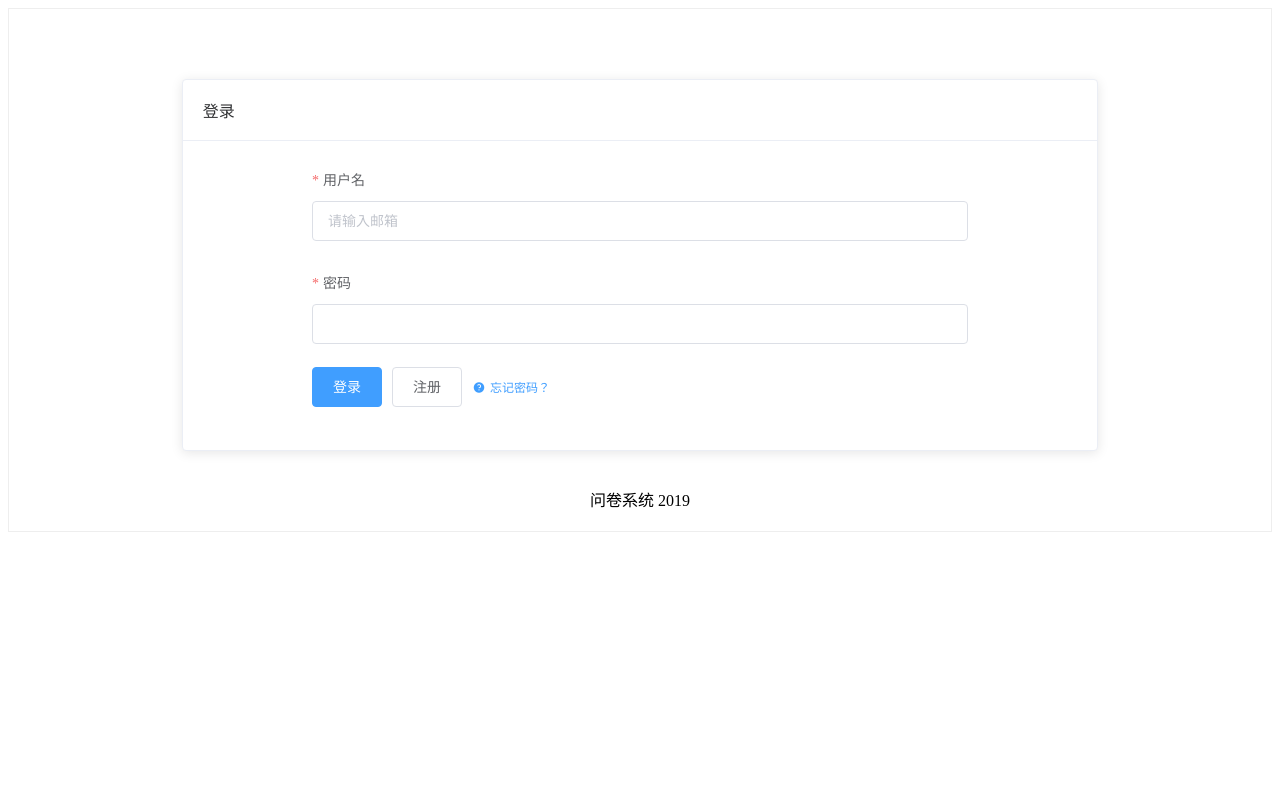
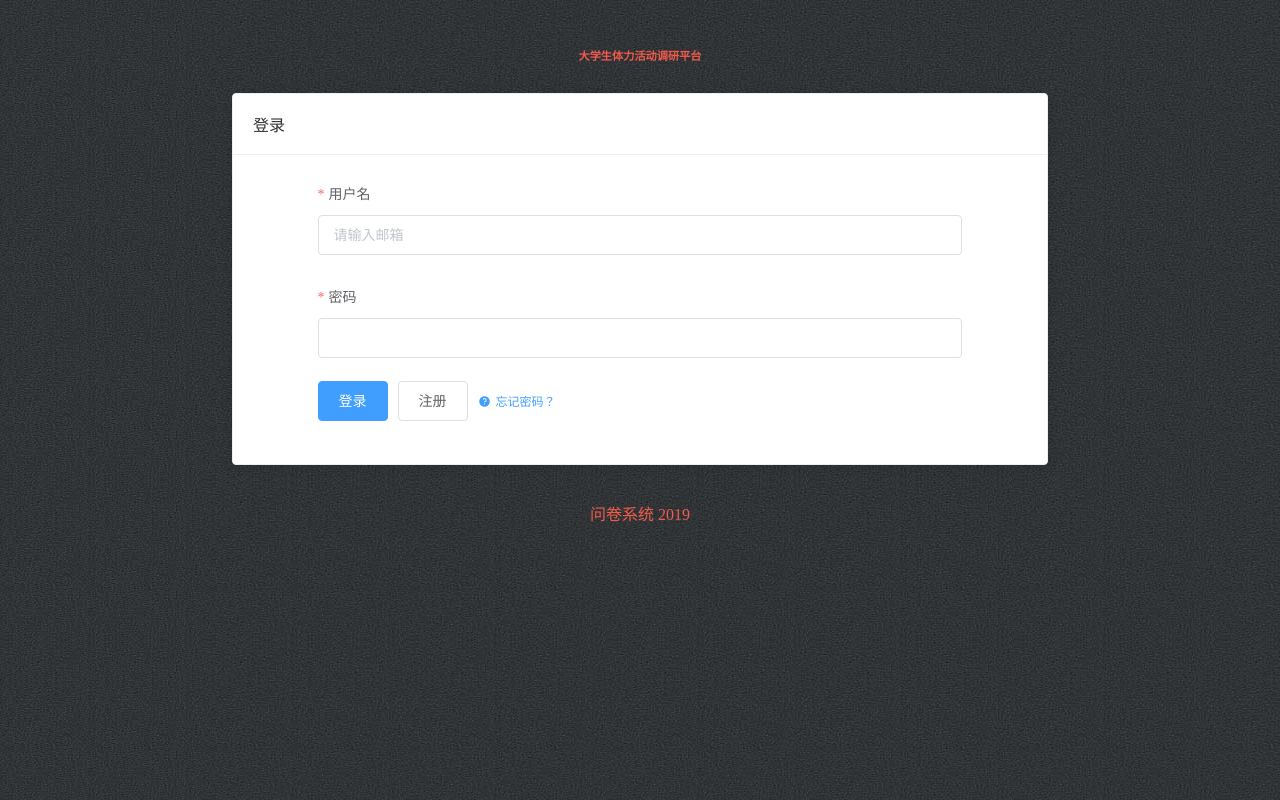
Before and after one commit to BloodBlue/Weekday, a Vue app in the folder frontend/: page /frequency#/login in a window 1280 px wide. Built offline with nearby package versions, Linux system fonts and the light colour scheme.

Commit message:
添加登陆页面样式+登陆超时提示

```diff
--- a/frontend/src/App.vue
+++ b/frontend/src/App.vue
@@ -1,11 +1,11 @@
 <template>
-  <div id="app">
-    <el-container style="border: 1px solid #eee">
+  <div id="app" @click="clicked">
+    <el-container class="firstpage">
       <el-header style="font-size: 15px; font-family: 微软雅黑;" height="0.8rem" v-if="show">
         <div>
           <i class="el-icon-menu" @click="collapse"><span> 我的菜单</span></i>
           <i class="el-icon-menu" @click="exit" style="float: right text-align: right"><span> 退出</span></i>
-          <span style="float: right"> 欢迎你!</span>
+          <span style="float: right"> {{msg}}欢迎你!</span>
         </div>
       </el-header>
       <el-container>
@@ -37,7 +37,7 @@
           </el-menu>
         </el-aside>
       <el-main>
-        <router-view/>
+        <router-view></router-view>
       </el-main>
       </el-container>
       <el-footer>
@@ -55,8 +55,15 @@ export default {
     return {
       isCollapse: false,
       show: true,
-      collapseBtnClick: false
+      collapseBtnClick: false,
+      msg: localStorage.username + '，',
+      ltime: new Date().getTime(), // 最后一次点击时间
+      ctime: new Date().getTime(), // 当前时间
+      tout: 60 * 60 * 1000
     }
+  },
+  mounted () {
+    window.setInterval(this.ttime, 300000)
   },
   watch: {
     '$route' () {
@@ -67,6 +74,20 @@ export default {
     }
   },
   methods: {
+    clicked () {
+      this.ltime = new Date().getTime() // 当界面被点击更新时间
+    },
+    ttime () {
+      this.ctime = new Date().getTime()
+      // console.log(sessionStorage.getItem('Login'))
+      if (this.ctime - this.ltime > this.tout) {
+        if (JSON.parse(sessionStorage.getItem('Login')) === true) {
+          sessionStorage.removeItem('Login')
+          this.$router.push('/login')
+          alert('登陆超时，请重新登陆')
+        }
+      }
+    },
     handleSelect (key, keyPath) {
       console.log(key)
       console.log(keyPath)
@@ -97,5 +118,5 @@ export default {
 }
 .el-menu-vertical-demo:not(.el-menu--collapse) {
     width: 2.8rem;
-  }
+}
 </style>
--- a/frontend/src/main.js
+++ b/frontend/src/main.js
@@ -10,6 +10,8 @@ import md5 from 'js-md5'
 import Vuex from 'vuex'
 import VueAxios from 'vue-axios'
 import 'lib-flexible/flexible.js'
+import './assets/img/background.jpg'
+import './assets/img/banner.jpg'
 
 Vue.use(Vuex)
 Vue.use(ElementUI)
--- a/frontend/src/views/Home.vue
+++ b/frontend/src/views/Home.vue
@@ -87,9 +87,17 @@ export default {
   mounted () {
     this.getProcess()
     this.getStatus()
+    document.body.setAttribute('class', 'bodyhome')
+    if (localStorage.flag === 1) {
+      console.log(localStorage.flag)
+      this.reloadpage()
+    }
   },
   methods: {
     // 从后端获取信息，day表示已回答的题目；date表示日期和礼拜
+    reloadpage () {
+      window.location.reload()
+    },
     getProcess () {
       this.$ajax({
         url: '/questionnaires/7d',
@@ -250,6 +258,9 @@ f > :first-child{
   color: orange
 }
 
+.bodyhome{
+}
+
 .close
   margin-right 10px
 </style>
--- a/frontend/src/views/Login.vue
+++ b/frontend/src/views/Login.vue
@@ -1,14 +1,15 @@
 <template>
-  <div>
+  <div class="backgrounddiv">
     <el-row type="flex" justify="center">
-      <el-col :span="18">
+      <el-col :span="16">
+        <h2 style="text-align: center; font-size: 0.7rem; color: #F45B4B">大学生体力活动调研平台</h2>
         <el-card id="login-card">
           <div slot="header" class="clearfix">
             <span>登录</span>
           </div>
           <div>
             <el-row type="flex" justify="center">
-              <el-col :span="18">
+              <el-col :span="20">
                 <el-form label-position="left" :model="loginForm" :rules="rules" ref="loginForm">
                   <el-form-item label="用户名" prop="username">
                     <el-input placeholder="请输入邮箱" v-model="loginForm.username" ></el-input>
@@ -61,6 +62,9 @@ export default {
       }
     }
   },
+  mounted () {
+    document.body.setAttribute('class', 'bodylogin')
+  },
   methods: {
     to (url) {
       this.$router.push(url)
@@ -89,7 +93,9 @@ export default {
           this.$store.commit('setToken', response.data.data)
           console.log('token is set to:', this.$store.state.token)
           localStorage.setItem('userName', this.loginForm.username)
+          localStorage.username = response.data.data.username
           localStorage.token = response.data.data.token
+          sessionStorage.setItem('Login', true)
           console.log(localStorage.token)
           this.$emit('usersignin', this.loginForm.username)
           this.$message({
@@ -117,8 +123,13 @@ export default {
 }
 </script>
 
-<style lang="stylus">
+<style>
 #login-card {
-  margin-top: 50px
+  margin-top: 30px;
+}
+.bodylogin{
+  background: url('../assets/img/banner.jpg')repeat;
+  padding:10px 0px 30px 0px;
+  color: #F45B4B
 }
 </style>
--- a/frontend/src/views/Register.vue
+++ b/frontend/src/views/Register.vue
@@ -310,5 +310,4 @@ export default {
   align:center;
   margin-left:240px;
 }
-
 </style>
--- a/frontend/src/views/frequency.vue
+++ b/frontend/src/views/frequency.vue
@@ -339,14 +339,15 @@ export default {
 }
 #info{
   font-size: 30px
-  color: purple
+  color: #FF6A6A
 }
 .shut{
   position: relative
   text-align: center
   vertical-align: middle
   font-size: 20px
-  color: purple
+  color: #FF6A6A
+  font-family: "PingFang SC"
 
 }
 </style>
```
Also changed, not shown: frontend/src/assets/img/background.jpg (added), frontend/src/assets/img/banner.jpg (added).
